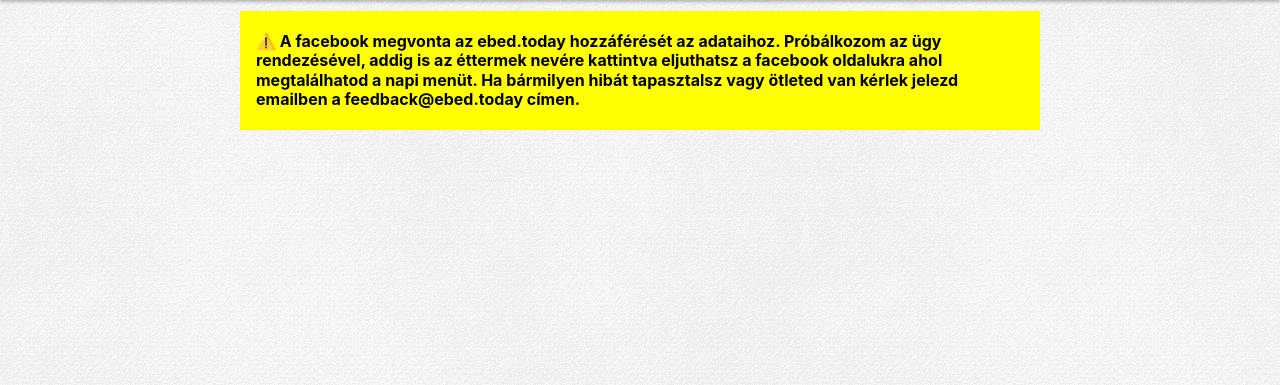
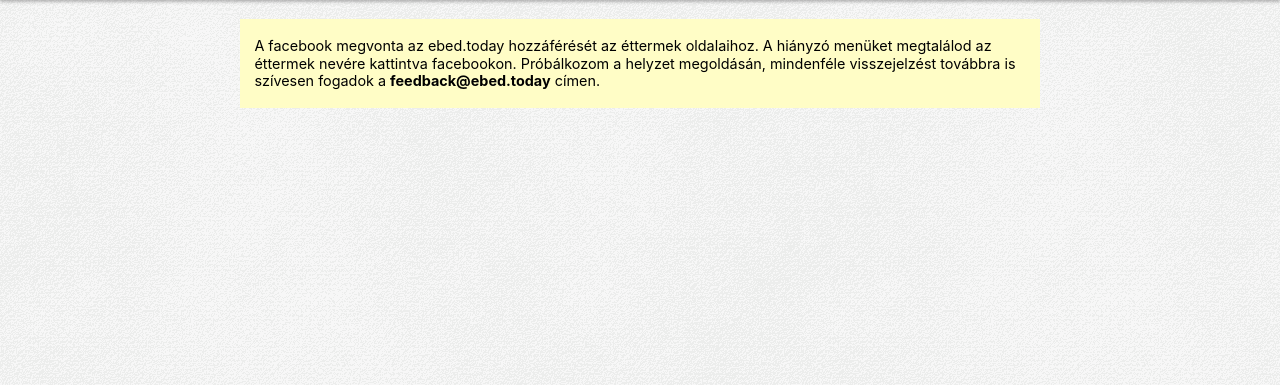
Before and after one commit to ijanos/ebedke, a Flask app: template ebedke/templates/index.html in a window 1280 px wide. Shown: the part 35-420 px from the top of the page. Run offline with Flask 2, Linux system fonts and the light colour scheme; the template is opened without the code that fills it, so the values that code supplies are empty.

Commit message:
tone down the message a bit

```diff
--- a/ebedke/static/css/main.css
+++ b/ebedke/static/css/main.css
@@ -167,7 +167,9 @@ li {
 }
 
 #infobox {
-  background-color: yellow;
+  background-color: #fffdc6;
   padding: 1em;
-  font-weight: bold;
+  font-size: 0.9em;
+  margin-bottom: 1em;
+  margin-top: 0.5em;
 }
--- a/ebedke/templates/index.html
+++ b/ebedke/templates/index.html
@@ -12,7 +12,7 @@
 
   <title>Ebédke</title>
 
-  <link rel="stylesheet" href="css/main.css?20190905">
+  <link rel="stylesheet" href="css/main.css?20190905v2">
   <link rel="icon" href="favicon.png">
   <link rel="manifest" href="manifest.webmanifest">
 
@@ -38,11 +38,10 @@
   </header>
   <main>
     <div id="infobox">
-      <p>⚠️ A facebook megvonta az ebed.today hozzáférését az adataihoz.
-        Próbálkozom az ügy rendezésével, addig is az éttermek nevére kattintva eljuthatsz
-        a facebook oldalukra ahol megtalálhatod a napi menüt. Ha bármilyen hibát tapasztalsz
-        vagy ötleted van kérlek jelezd emailben
-        a <a href="mailto:feedback@ebed.today">feedback@ebed.today</a> címen.</p>
+      <p>A facebook megvonta az ebed.today hozzáférését az éttermek oldalaihoz.
+        A hiányzó menüket megtalálod az éttermek nevére kattintva facebookon.
+        Próbálkozom a helyzet megoldásán, mindenféle visszejelzést továbbra is
+        szívesen fogadok a <a href="mailto:feedback@ebed.today">feedback@ebed.today</a> címen.</p>
     </div>
     {%- if welcome -%}
     <header>
```
